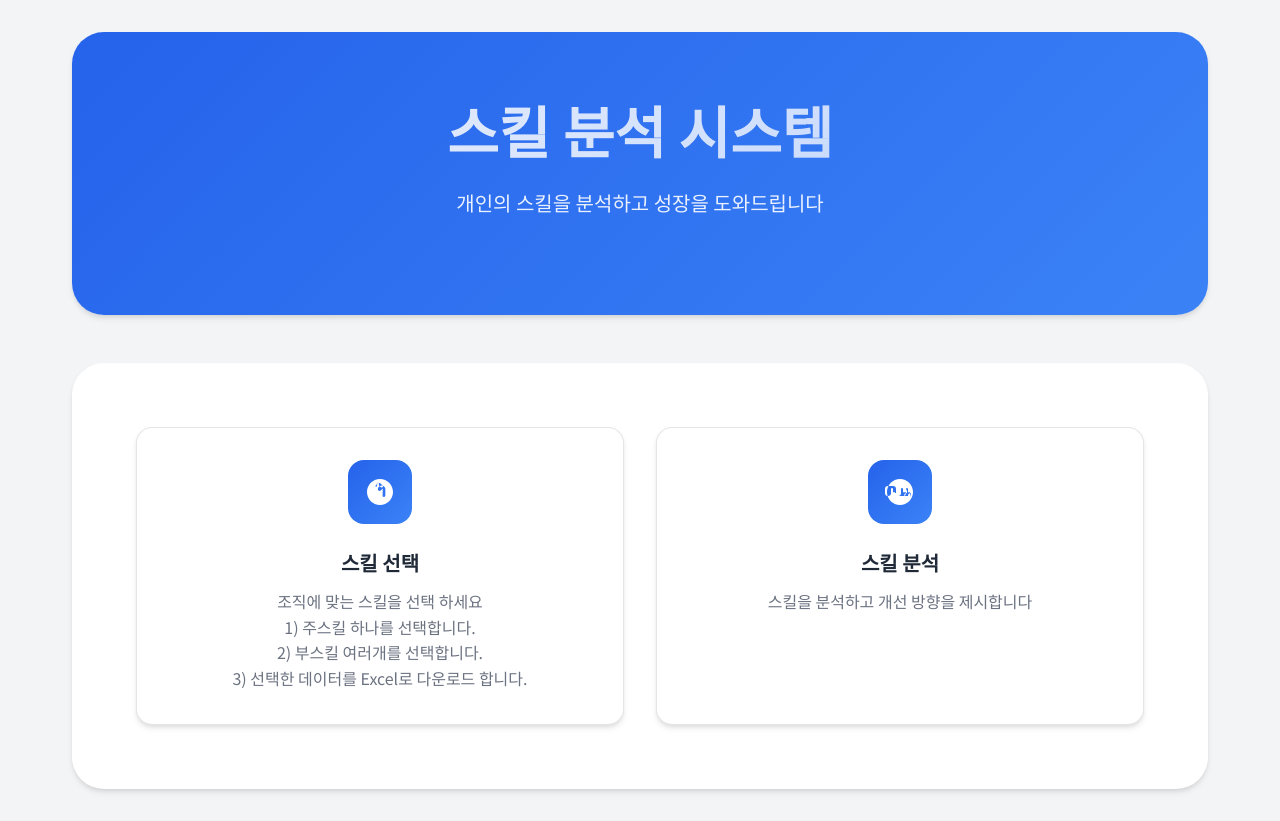
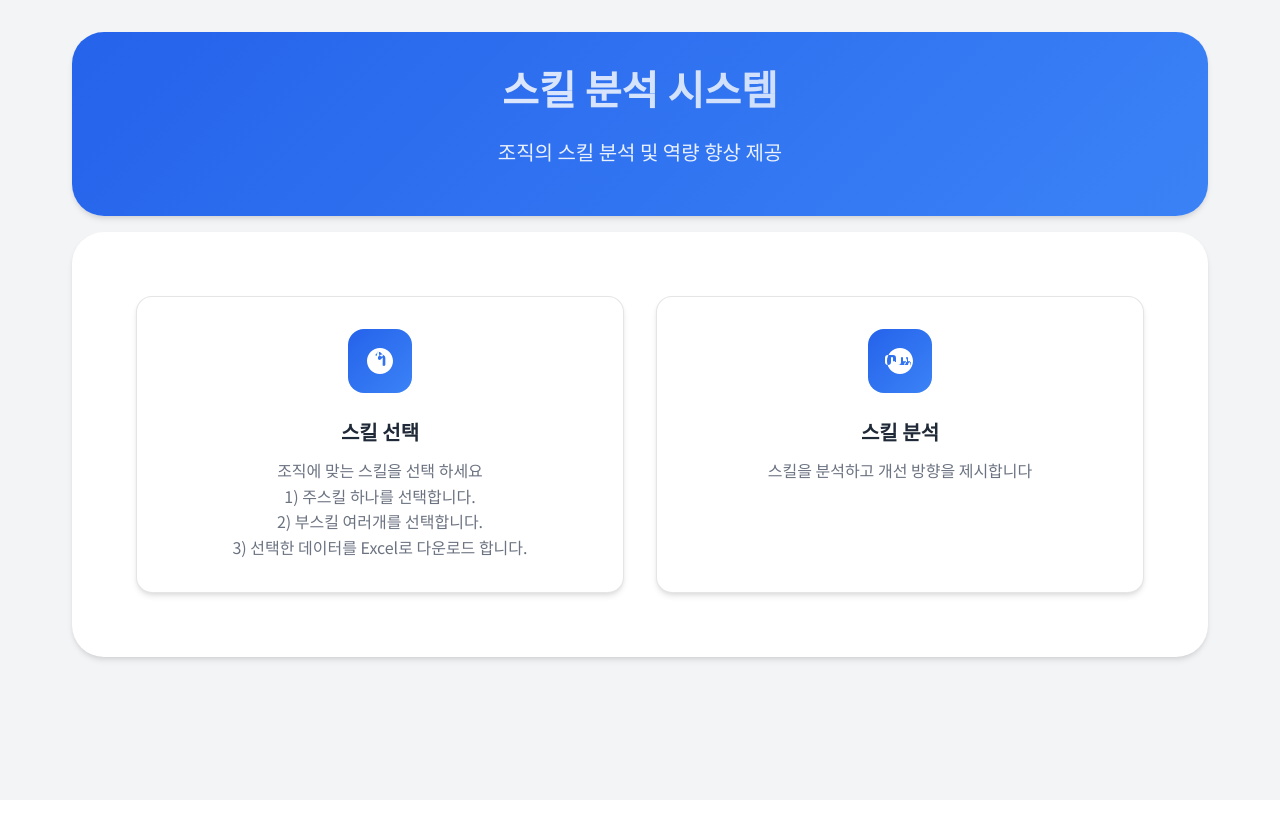
Before and after one commit to kingscom/skill, a React (Vite) app: page / in a window 1280 px wide. After the commit the page ends 800 px from the top, so only its background shows below. Built offline with nearby package versions, Linux system fonts and the light colour scheme.

Commit message:
마이너 수정

```diff
--- a/src/App.tsx
+++ b/src/App.tsx
@@ -18,7 +18,7 @@ function App() {
           <div className="hero-section">
             <div className="hero-content">
               <h1 className="hero-title">스킬 분석 시스템</h1>
-              <p className="hero-subtitle">개인의 스킬을 분석하고 성장을 도와드립니다</p>
+              <p className="hero-subtitle">조직의 스킬 분석 및 역량 향상 제공</p>
             </div>
           </div>
 
--- a/src/styles/App.css
+++ b/src/styles/App.css
@@ -33,8 +33,8 @@
 .hero-section {
   background: linear-gradient(135deg, var(--primary), var(--primary-light));
   border-radius: 2rem;
-  padding: 4rem 2rem;
-  margin-bottom: 3rem;
+  padding: 2rem 1rem;
+  margin-bottom: 1rem;
   box-shadow: var(--shadow);
   animation: fadeIn 0.5s ease-out;
 }
@@ -47,7 +47,7 @@
 
 .hero-title {
   color: white;
-  font-size: 3.5rem;
+  font-size: 2.5rem;
   font-weight: 700;
   margin-bottom: 1.5rem;
   line-height: 1.2;
@@ -59,7 +59,7 @@
 .hero-subtitle {
   color: rgba(255, 255, 255, 0.9);
   font-size: 1.25rem;
-  margin-bottom: 2rem;
+  margin-bottom: 1rem;
   line-height: 1.6;
 }
 
```
